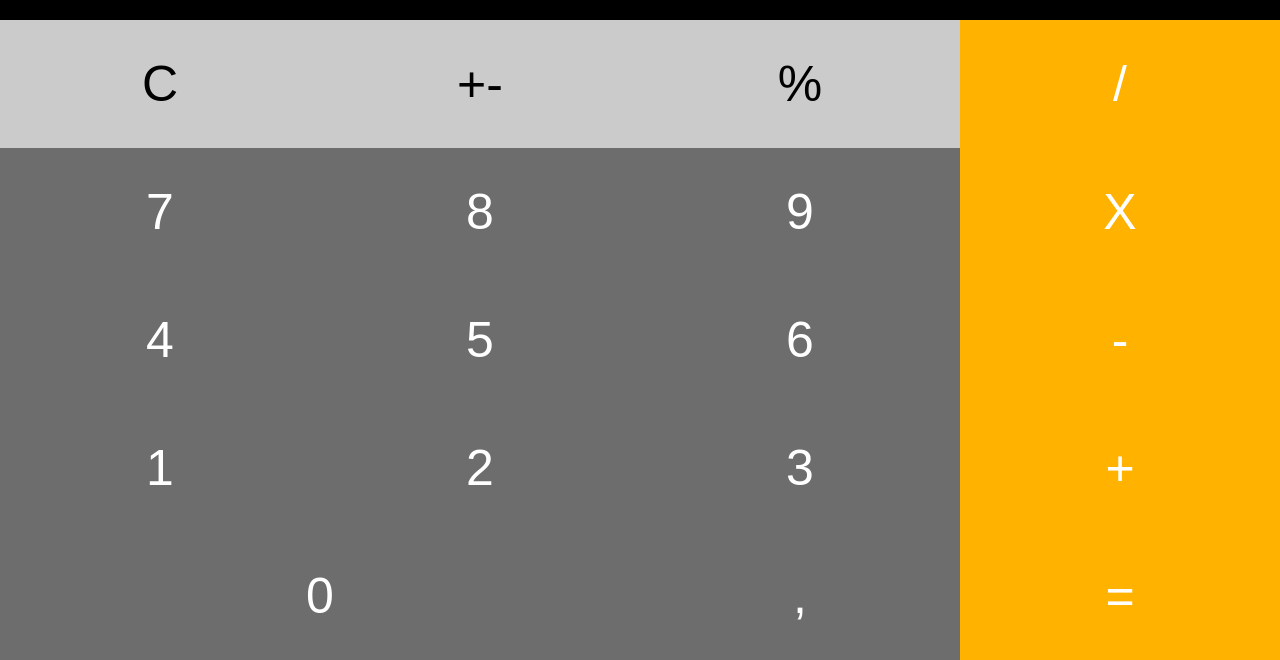
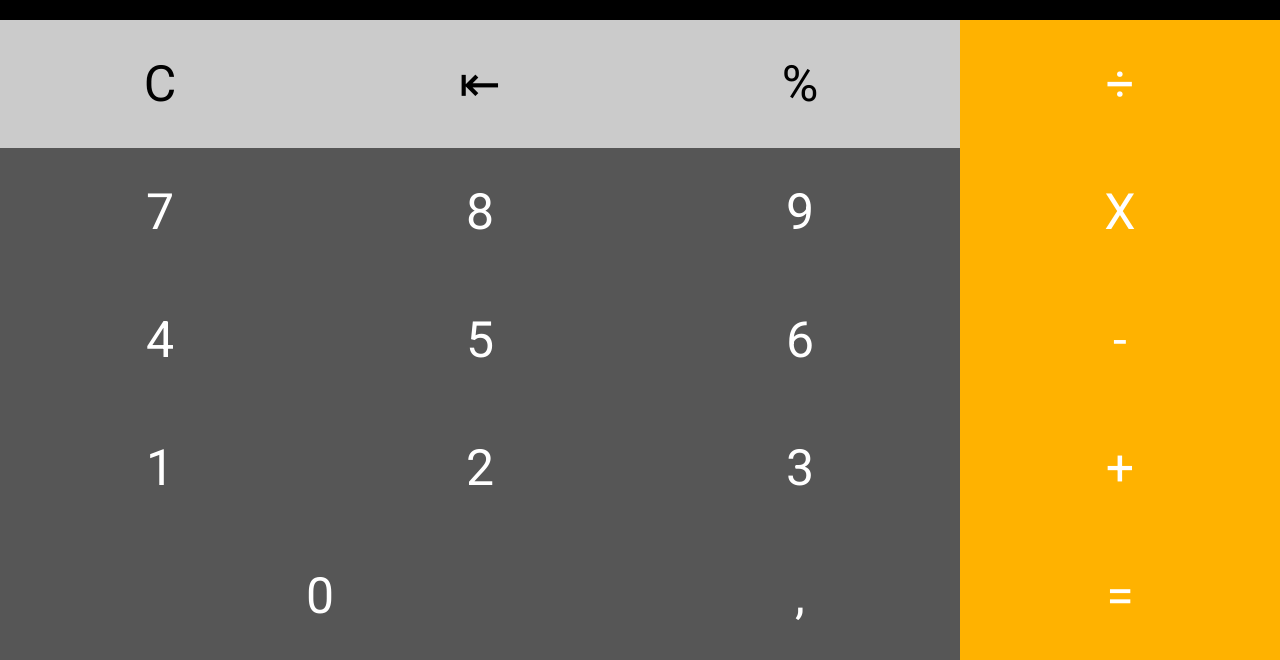
Before and after one commit to DahlinOliver/calculator, a plain HTML site: page index.html in a window 1280 px wide. Shown: the part 140-800 px from the top of the page. Drawn offline with Linux system fonts and the light colour scheme.

Commit message:
Added new HTML classes and Javascript

```diff
--- a/app.js
+++ b/app.js
@@ -0,0 +1,42 @@
+let oneBtn = document.getElementById('calc-one');
+let twoBtn = document.getElementById('calc-two');
+let threeBtn = document.getElementById('calc-three');
+let fourBtn = document.getElementById('calc-four');
+let fiveBtn = document.getElementById('calc-five');
+let sixBtn = document.getElementById('calc-six');
+let sevenBtn = document.getElementById('calc-seven');
+let eightBtn = document.getElementById('calc-eight');
+let nineBtn = document.getElementById('calc-nine');
+let zeroBtn = document.getElementById('calc-zero');
+
+let commaBtn = document.getElementById('calc-comma');
+let clearBtn = document.getElementById('calc-clear');
+let backspaceBtn = document.getElementById('calc-backspace');
+let displayValElement = document.getElementsByClassName('calc-display');
+
+let displayVal = '0';
+let pendingVal;
+let evalStringArray = [];
+
+let calcTopBtn = document.getElementsByClassName('calc-btn-top');
+let calcNumBtn = document.getElementsByClassName('calc-btn-num');
+let calcOperatorBtn = document.getElementsByClassName('calc-btn-operator');
+
+let updateDisplay = (clickObj) => {
+    let btnText = clickObj.target.innerText;
+
+    if (displayVal === '0')
+        displayVal = '';
+
+    displayVal += btnText;
+    displayValElement.innerText = displayVal;
+}
+
+for (let i = 0; i < calcNumBtn.length; i++) {
+    calcNumBtn[i].addEventListener('click', updateDisplay, false)
+}
+
+/* for (let i = 0; i < calcOperatorBtn.length; i++) {
+    calcOperatorBtn[i].addEventListener('click', updateDisplay, false)
+}
+ */
--- a/index.html
+++ b/index.html
@@ -4,43 +4,46 @@
 <head>
     <meta charset="UTF-8">
     <meta name="viewport" content="width=device-width, initial-scale=1.0">
+    <link
+        href="https://fonts.googleapis.com/css2?family=Roboto:ital,wght@0,100;0,300;0,400;0,500;0,700;0,900;1,100;1,300;1,400;1,500;1,700;1,900&display=swap"
+        rel="stylesheet">
     <link rel="stylesheet" href="style.css">
-    <script src="app.js"></script>
+    <script src="app.js" defer></script>
     <title>Calculator</title>
 </head>
 
 <body>
     <div class="calculator">
-        <div class="summa">100.000.000</div>
+        <div class="calc-display">0</div>
         <div class="buttons">
-            <div class="rows">
-                <button id="c" class="light">C</button>
-                <button id="+-" class="light">+-</button>
-                <button id="%" class="light">%</button>
-                <button id="/" class="orange">/</button>
+            <div class="row">
+                <button id="calc-clear" class="calc-btn calc-btn-top">C</button>
+                <button id="calc-backspace" class="calc-btn calc-btn-top">&#8676;</button>
+                <button id="calc-percent" class="calc-btn calc-btn-top">%</button>
+                <button id="calc-divide" class="calc-btn calc-btn-operator">&#247;</button>
             </div>
-            <div class="rows">
-                <button id="7" class="dark">7</button>
-                <button id="8" class="dark">8</button>
-                <button id="9" class="dark">9</button>
-                <button id="x" class="orange">X</button>
+            <div class="row">
+                <button id="calc-seven" class="calc-btn calc-btn-num">7</button>
+                <button id="calc-eight" class="calc-btn calc-btn-num">8</button>
+                <button id="calc-nine" class="calc-btn calc-btn-num">9</button>
+                <button id="calc-multiply" class="calc-btn calc-btn-operator">X</button>
             </div>
-            <div class="rows">
-                <button id="4" class="dark">4</button>
-                <button id="5" class="dark">5</button>
-                <button id="6" class="dark">6</button>
-                <button id="-" class="orange">-</button>
+            <div class="row">
+                <button id="calc-four" class="calc-btn calc-btn-num">4</button>
+                <button id="calc-five" class="calc-btn calc-btn-num">5</button>
+                <button id="calc-six" class="calc-btn calc-btn-num">6</button>
+                <button id="calc-minus" class="calc-btn calc-btn-operator">-</button>
             </div>
-            <div class="rows">
-                <button id="1" class="dark">1</button>
-                <button id="2" class="dark">2</button>
-                <button id="3" class="dark">3</button>
-                <button id="+" class="orange">+</button>
+            <div class="row">
+                <button id="calc-one" class="calc-btn calc-btn-num">1</button>
+                <button id="calc-two" class="calc-btn calc-btn-num">2</button>
+                <button id="calc-three" class="calc-btn calc-btn-num">3</button>
+                <button id="calc-plus" class="calc-btn calc-btn-operator">+</button>
             </div>
-            <div class="rows">
-                <button id="0" class="dark big">0</button>
-                <button id="," class="dark">,</button>
-                <button id="=" class="orange">=</button>
+            <div class="row">
+                <button id="calc-zero" class="calc-btn calc-btn-num">0</button>
+                <button id="calc-comma" class="calc-btn calc-btn-num">,</button>
+                <button id="calc-equal" class="calc-btn calc-btn-operator">=</button>
             </div>
         </div>
     </div>
--- a/style.css
+++ b/style.css
@@ -3,6 +3,7 @@
     margin: 0;
     font-size: 62.5%;
     box-sizing: border-box;
+    font-family: 'Roboto', sans-serif;
 }
 
 .calculator {
@@ -11,7 +12,7 @@
     height: 100vh;
 }
 
-.summa {
+.calc-display {
     background-color:#000;
     color: #fff;
     max-width: 100vw;
@@ -20,6 +21,7 @@
     display: flex;
     justify-content: flex-end;
     align-items: center;
+    overflow: hidden;
 }
 
 .buttons {
@@ -31,7 +33,7 @@
     align-items: center;
 }
 
-button {
+.calc-btn {
     width: 25vw;
     height: 16vh;
     font-size: 5rem;
@@ -44,29 +46,29 @@ button:hover {
     transition: 0.3s ease-in-out;
 }
 
-.rows {
+.row {
     width: 100vw;
     height: auto;
     display: flex;
     justify-content: space-between;
 }
 
-.light {
+.calc-btn-top {
     background-color: #CBCBCB;
     color: #000;
 }
 
-.orange {
+.calc-btn-operator {
     background-color: #FFB200;
     color: #fff;
 }
 
-.dark {
-    background-color: #6D6D6D;
+.calc-btn-num {
+    background-color: #565656;
     color: #fff;
 }
 
-.big {
+#calc-zero {
     width: 50vw;
     height: 16vh;
 }
```
